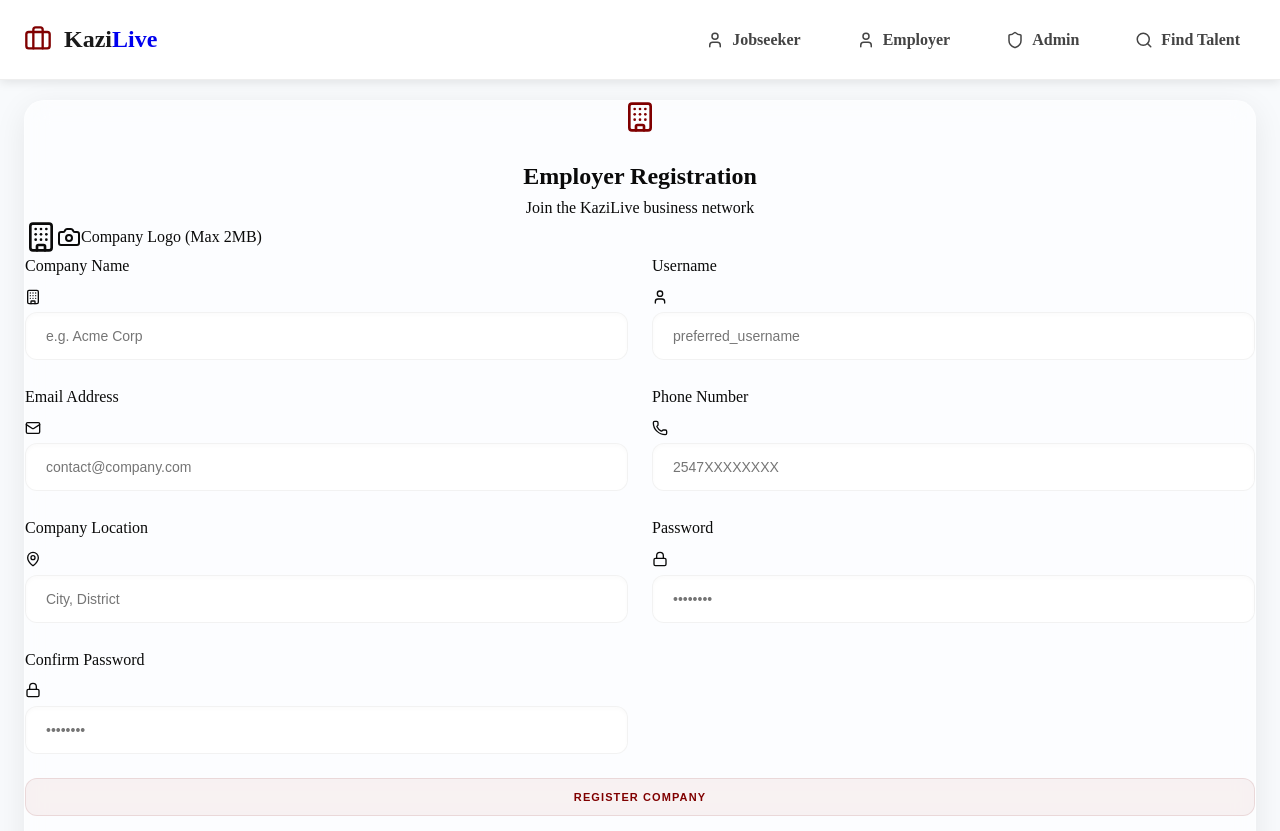
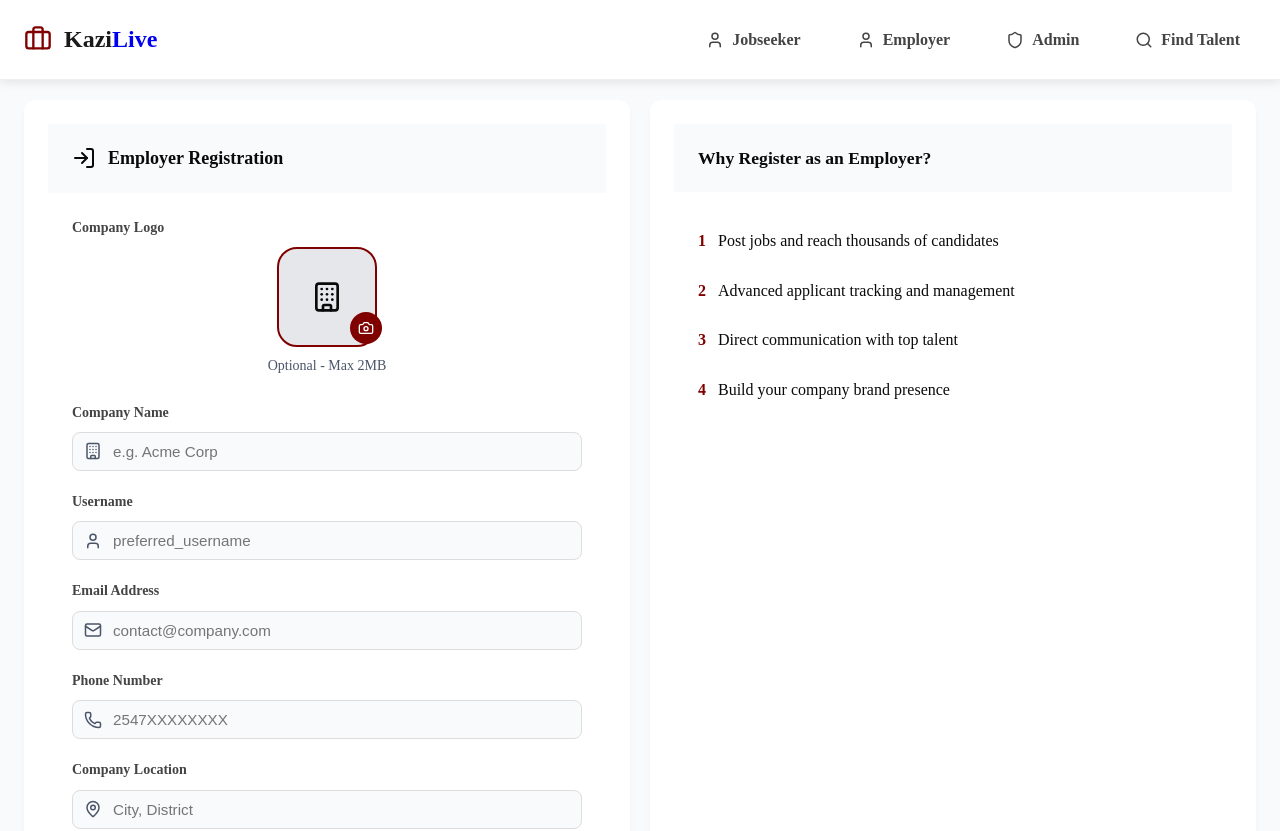
Before and after one commit to Benjakusa/KaziLive, a React (Vite) app in the folder frontend/: page /employer/register in a window 1280 px wide. Shown: the top 831 px of the page. Built offline with nearby package versions, Linux system fonts and the light colour scheme.

Commit message:
styling login page

```diff
--- a/frontend/src/pages/EmployerRegister.jsx
+++ b/frontend/src/pages/EmployerRegister.jsx
@@ -11,7 +11,7 @@
   Camera,
 } from "lucide-react";
 
-import { register, uploadCompanyLogo } from "../services/api";
+import { register, uploadPublicFile } from "../services/api";
 
 export default function EmployerRegister() {
   const navigate = useNavigate();
@@ -93,56 +93,70 @@
   };
 
   return (
-    <div className="flex items-center justify-center min-h-screen bg-off-white py-12 px-6 animate-in fade-in duration-700">
-      <div className="glass-card max-w-2xl w-full p-10">
-        <div className="text-center mb-10">
-          <div className="w-16 h-16 bg-maroon/5 text-maroon rounded-2xl flex items-center justify-center mx-auto mb-6 shadow-xl shadow-maroon/5 border border-maroon/10">
-            <Building size={32} />
+    <div className="grid-2">
+      <div className="card">
+        <div className="card-header">
+          <LogIn size={24} />
+          <h2>Employer Registration</h2>
         </div>
-          <h2 className="text-2xl font-black text-gray-900 tracking-tight uppercase">Employer Registration</h2>
-          <p className="text-gray-400 text-[10px] font-black uppercase tracking-widest mt-1">Join the KaziLive business network</p>
-        </div>
-
-        {error && (
-          <div className="p-4 bg-danger/5 text-danger rounded-2xl border border-danger/10 flex items-center gap-3 text-sm font-medium mb-8 animate-in slide-in-from-top-2">
-            <LogIn size={18} />
-            {error}
-          </div>
-        )}
-
-        <form onSubmit={handleSubmit} className="space-y-6">
+        <div className="card-body">
+          {error && <div className="alert alert-error mb-4">{error}</div>}
+          <form onSubmit={handleSubmit}>
             {/* LOGO UPLOAD */}
-          <div className="flex flex-col items-center mb-10">
+            <div className="form-group" style={{ textAlign: "center", marginBottom: "24px" }}>
+              <label className="form-label">Company Logo</label>
+              <div style={{ position: "relative", display: "inline-block" }}>
                 <div
-              className="relative w-24 h-24 rounded-3xl bg-gray-50 flex items-center justify-center border-2 border-dashed border-gray-200 hover:border-maroon/30 transition-all overflow-hidden group"
-              style={logoPreview ? { borderStyle: 'solid', backgroundImage: `url(${logoPreview})`, backgroundSize: 'cover', backgroundPosition: 'center' } : {}}
+                  style={{
+                    width: "100px",
+                    height: "100px",
+                    borderRadius: "20px",
+                    background: logoPreview ? `url(${logoPreview}) center/cover` : "#e5e7eb",
+                    display: "flex",
+                    alignItems: "center",
+                    justifyContent: "center",
+                    margin: "0 auto",
+                    border: "2px solid var(--primary)",
+                    overflow: "hidden"
+                  }}
                 >
                   {!logoPreview && <Building size={32} className="text-gray-300" />}
+                </div>
                 <label
                   htmlFor="logo"
-                className="absolute inset-0 bg-black/40 opacity-0 group-hover:opacity-100 flex items-center justify-center cursor-pointer transition-opacity"
+                  style={{
+                    position: "absolute",
+                    bottom: -5,
+                    right: -5,
+                    background: "var(--primary)",
+                    borderRadius: "50%",
+                    padding: "8px",
+                    cursor: "pointer",
+                    display: "flex",
+                    alignItems: "center",
+                    justifyContent: "center"
+                  }}
                 >
-                <Camera size={24} className="text-white" />
+                  <Camera size={16} color="white" />
                 </label>
                 <input
                   id="logo"
                   type="file"
                   accept="image/*"
-                hidden
+                  style={{ display: "none" }}
                   onChange={handleLogoChange}
                 />
               </div>
-            <p className="text-[10px] font-black uppercase tracking-widest text-gray-400 mt-3">Company Logo (Max 2MB)</p>
+              <p className="text-muted small" style={{ marginTop: "8px" }}>Optional - Max 2MB</p>
             </div>
 
-          <div className="grid grid-cols-1 md:grid-cols-2 gap-6">
-            <div className="space-y-2">
-              <label className="text-[10px] font-black uppercase tracking-widest text-gray-400 ml-1">Company Name</label>
-              <div className="relative group">
-                <Building size={16} className="absolute left-4 top-1/2 -translate-y-1/2 text-gray-400 group-focus-within:text-maroon transition-colors" />
+            <div className="form-group">
+              <label className="form-label">Company Name</label>
+              <div className="input-icon-wrapper">
+                <Building size={18} />
                 <input
                   name="companyName"
-                  className="glass-input pl-10 h-12 text-sm"
+                  className="form-input"
                   placeholder="e.g. Acme Corp"
                   value={formData.companyName}
                   onChange={handleChange}
@@ -151,13 +165,13 @@
               </div>
             </div>
 
-            <div className="space-y-2">
-              <label className="text-[10px] font-black uppercase tracking-widest text-gray-400 ml-1">Username</label>
-              <div className="relative group">
-                <User size={16} className="absolute left-4 top-1/2 -translate-y-1/2 text-gray-400 group-focus-within:text-maroon transition-colors" />
+            <div className="form-group">
+              <label className="form-label">Username</label>
+              <div className="input-icon-wrapper">
+                <User size={18} />
                 <input
                   name="username"
-                  className="glass-input pl-10 h-12 text-sm"
+                  className="form-input"
                   placeholder="preferred_username"
                   value={formData.username}
                   onChange={handleChange}
@@ -166,14 +180,14 @@
               </div>
             </div>
 
-            <div className="space-y-2">
-              <label className="text-[10px] font-black uppercase tracking-widest text-gray-400 ml-1">Email Address</label>
-              <div className="relative group">
-                <Mail size={16} className="absolute left-4 top-1/2 -translate-y-1/2 text-gray-400 group-focus-within:text-maroon transition-colors" />
+            <div className="form-group">
+              <label className="form-label">Email Address</label>
+              <div className="input-icon-wrapper">
+                <Mail size={18} />
                 <input
                   name="email"
                   type="email"
-                  className="glass-input pl-10 h-12 text-sm"
+                  className="form-input"
                   placeholder="contact@company.com"
                   value={formData.email}
                   onChange={handleChange}
@@ -182,13 +196,13 @@
               </div>
             </div>
 
-            <div className="space-y-2">
-              <label className="text-[10px] font-black uppercase tracking-widest text-gray-400 ml-1">Phone Number</label>
-              <div className="relative group">
-                <Phone size={16} className="absolute left-4 top-1/2 -translate-y-1/2 text-gray-400 group-focus-within:text-maroon transition-colors" />
+            <div className="form-group">
+              <label className="form-label">Phone Number</label>
+              <div className="input-icon-wrapper">
+                <Phone size={18} />
                 <input
                   name="phone"
-                  className="glass-input pl-10 h-12 text-sm"
+                  className="form-input"
                   placeholder="2547XXXXXXXX"
                   value={formData.phone}
                   onChange={handleChange}
@@ -197,13 +211,13 @@
               </div>
             </div>
 
-            <div className="space-y-2 col-span-full">
-              <label className="text-[10px] font-black uppercase tracking-widest text-gray-400 ml-1">Company Location</label>
-              <div className="relative group">
-                <MapPin size={16} className="absolute left-4 top-1/2 -translate-y-1/2 text-gray-400 group-focus-within:text-maroon transition-colors" />
+            <div className="form-group">
+              <label className="form-label">Company Location</label>
+              <div className="input-icon-wrapper">
+                <MapPin size={18} />
                 <input
                   name="location"
-                  className="glass-input pl-10 h-12 text-sm"
+                  className="form-input"
                   placeholder="City, District"
                   value={formData.location}
                   onChange={handleChange}
@@ -212,14 +226,14 @@
               </div>
             </div>
 
-            <div className="space-y-2">
-              <label className="text-[10px] font-black uppercase tracking-widest text-gray-400 ml-1">Password</label>
-              <div className="relative group">
-                <Lock size={16} className="absolute left-4 top-1/2 -translate-y-1/2 text-gray-400 group-focus-within:text-maroon transition-colors" />
+            <div className="form-group">
+              <label className="form-label">Password</label>
+              <div className="input-icon-wrapper">
+                <Lock size={18} />
                 <input
                   name="password"
                   type="password"
-                  className="glass-input pl-10 h-12 text-sm"
+                  className="form-input"
                   placeholder="••••••••"
                   value={formData.password}
                   onChange={handleChange}
@@ -228,14 +242,14 @@
               </div>
             </div>
 
-            <div className="space-y-2">
-              <label className="text-[10px] font-black uppercase tracking-widest text-gray-400 ml-1">Confirm Password</label>
-              <div className="relative group">
-                <Lock size={16} className="absolute left-4 top-1/2 -translate-y-1/2 text-gray-400 group-focus-within:text-maroon transition-colors" />
+            <div className="form-group">
+              <label className="form-label">Confirm Password</label>
+              <div className="input-icon-wrapper">
+                <Lock size={18} />
                 <input
                   name="confirmPassword"
                   type="password"
-                  className="glass-input pl-10 h-12 text-sm"
+                  className="form-input"
                   placeholder="••••••••"
                   value={formData.confirmPassword}
                   onChange={handleChange}
@@ -243,18 +257,44 @@
                 />
               </div>
             </div>
-          </div>
 
-          <button className="glass-button w-full h-14 mt-6" disabled={loading}>
-            {loading ? <Loader className="animate-spin mx-auto text-white" size={20} /> : "Register Company"}
+            <button type="submit" className="btn btn-primary btn-block" disabled={loading}>
+              {loading ? "Registering..." : "Register Company"}
             </button>
 
-          <p className="text-center mt-8 text-[10px] font-black uppercase tracking-widest text-gray-400">
+            <p className="text-center mt-4 text-muted">
               Already have an account?{" "}
-            <Link to="/employer/login" className="text-maroon hover:underline">Login here</Link>
+              <Link to="/employer/login" style={{ color: "var(--primary)" }}>Login here</Link>
             </p>
           </form>
         </div>
       </div>
+
+      <div className="card">
+        <div className="card-header">
+          <h3>Why Register as an Employer?</h3>
+        </div>
+        <div className="card-body">
+          <ul className="list-unstyled">
+            <li className="py-3 divider-b flex-center-gap">
+              <span style={{ color: "var(--primary)", fontWeight: "bold" }}>1</span>
+              Post jobs and reach thousands of candidates
+            </li>
+            <li className="py-3 divider-b flex-center-gap">
+              <span style={{ color: "var(--primary)", fontWeight: "bold" }}>2</span>
+              Advanced applicant tracking and management
+            </li>
+            <li className="py-3 divider-b flex-center-gap">
+              <span style={{ color: "var(--primary)", fontWeight: "bold" }}>3</span>
+              Direct communication with top talent
+            </li>
+            <li className="py-3 flex-center-gap">
+              <span style={{ color: "var(--primary)", fontWeight: "bold" }}>4</span>
+              Build your company brand presence
+            </li>
+          </ul>
+        </div>
+      </div>
+    </div>
   );
 }
```
Also changed, not shown: frontend/src/pages/EmployerLogin.jsx (+53 -51 lines), frontend/src/pages/admin/AdminLogin.jsx (+49 -30 lines). Lines whose indentation alone changed are shown as unchanged.
